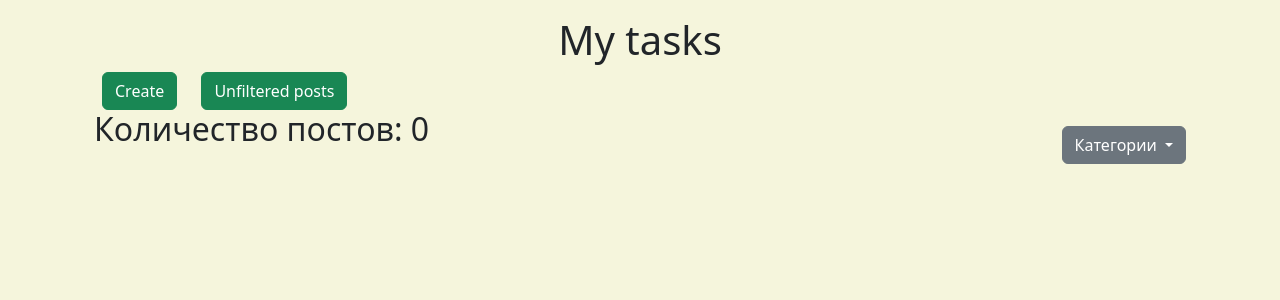
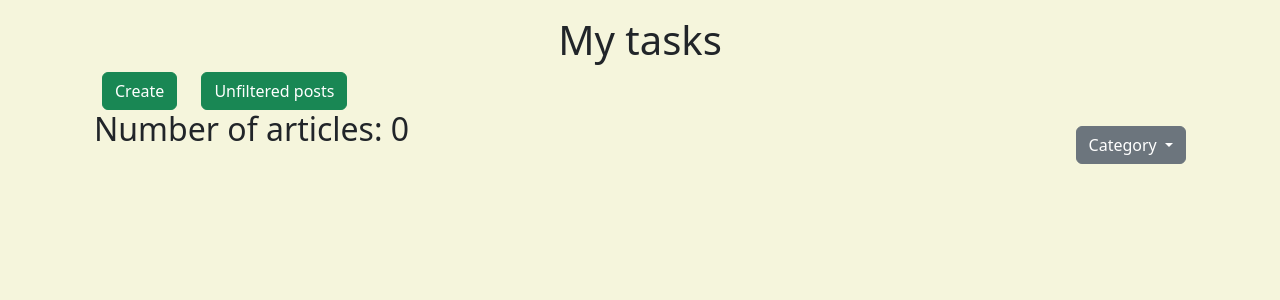
Before and after one commit to Kosnstantin/blog, a Django app: page /post/category/1 in a window 1280 px wide. Shown: the top 300 px of the page. Run offline with Django 4.2, Linux system fonts and the light colour scheme; data comes from the database, SQL or seed files in the repository.

Commit message:
full last commit

```diff
--- a/blog/templates/blog/post_list.html
+++ b/blog/templates/blog/post_list.html
@@ -29,7 +29,7 @@ Post list
                 {% endfor %}
             </div>
             <div>
-                <h2>Количество постов: {{ counter }}</h2>
+                <h2>Number of articles: {{ counter }}</h2>
             </div>
         </div>
         <div class="col-6">
@@ -37,7 +37,7 @@ Post list
                 <div class="dropdown mt-3">
                     <button class="btn btn-secondary dropdown-toggle" type="button" id="dropdownMenuButton1"
                         data-bs-toggle="dropdown" aria-expanded="false">
-                        Категории
+                        Category
                     </button>
                     <ul class="dropdown-menu" aria-labelledby="dropdownMenuButton1">
                         {% for i in category %}
```
Also changed, not shown: requirements.txt (added).
